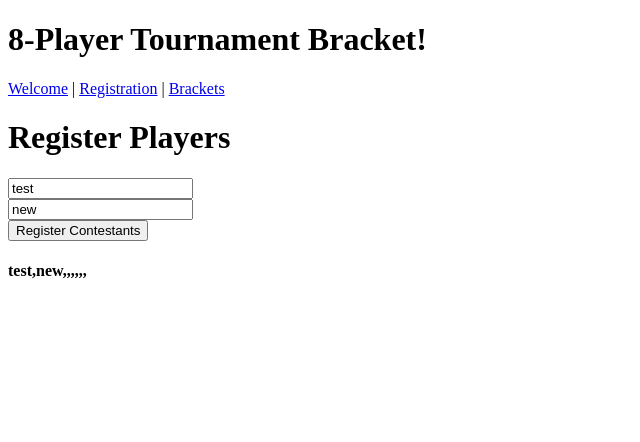
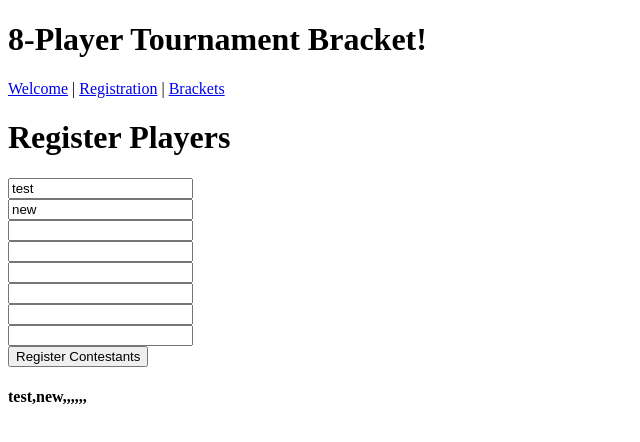
Before and after one commit to TheBarronReportCodes/Tournament, an Angular app: page /registration in a window 1280 px wide. Shown: the top 442 px of the page, without its empty margins (0-640 px from the left). Built offline with nearby package versions, Linux system fonts and the light colour scheme.

Commit message:
players array updating successfully when input. Working on *ngFor next

```diff
--- a/src/app/tournament/registration/registration.component.html
+++ b/src/app/tournament/registration/registration.component.html
@@ -4,12 +4,36 @@
 <div class="form-group">
 	<form (ngSubmit)="registerContestants()">
 			<input type="text"
-			       name="playerName"
+			       name="playerNameSpot0"
 			       [(ngModel)]="players[0]">
 			<br>
 			<input type="text"
-			       name="playerName1"
+			       name="playerNameSpot1"
 			       [(ngModel)]="players[1]">
+			<br>
+			<input type="text"
+			       name="playerNameSpot2"
+			       [(ngModel)]="players[2]">
+			<br>
+			<input type="text"
+			       name="playerNameSpot3"
+			       [(ngModel)]="players[3]">
+			<br>
+			<input type="text"
+			       name="playerNameSpot4"
+			       [(ngModel)]="players[4]">
+			<br>
+			<input type="text"
+			       name="playerNameSpot5"
+			       [(ngModel)]="players[5]">
+			<br>
+			<input type="text"
+			       name="playerNameSpot6"
+			       [(ngModel)]="players[6]">
+			<br>
+			<input type="text"
+			       name="playerNameSpot7"
+			       [(ngModel)]="players[7]">
 			<br>
 	<button type="submit">Register Contestants</button>
 	</form>
```
